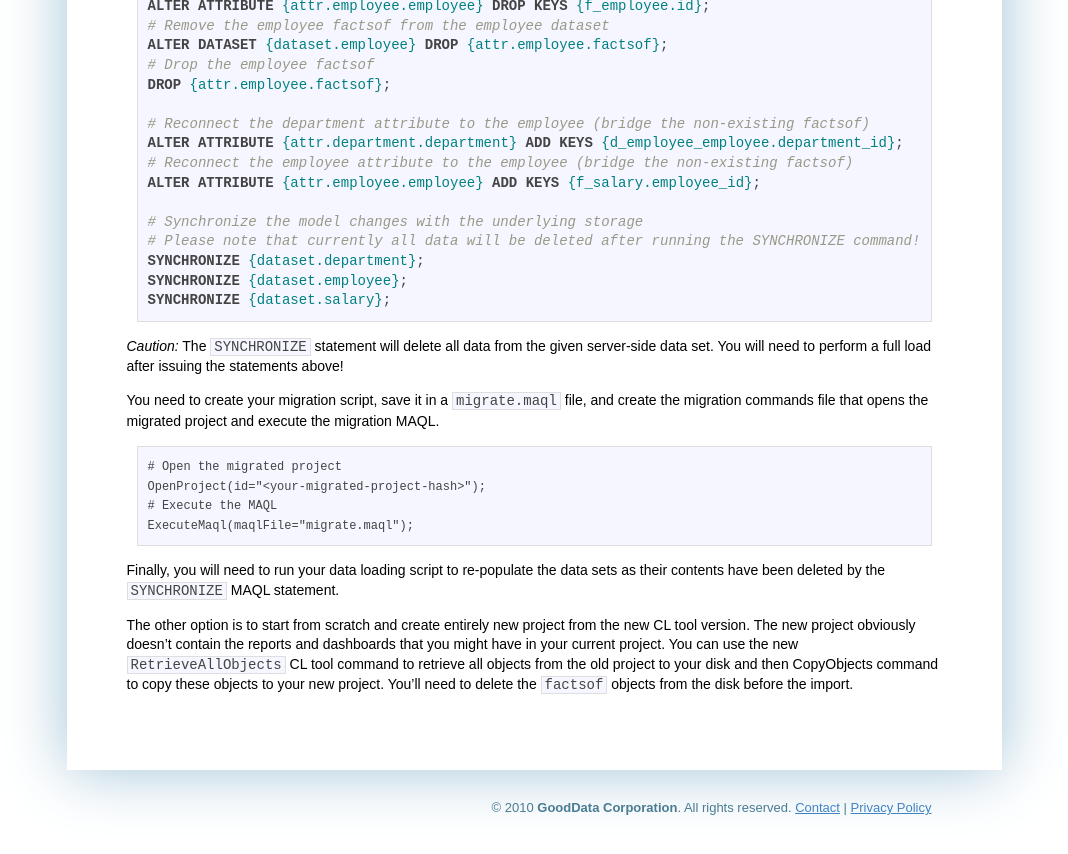
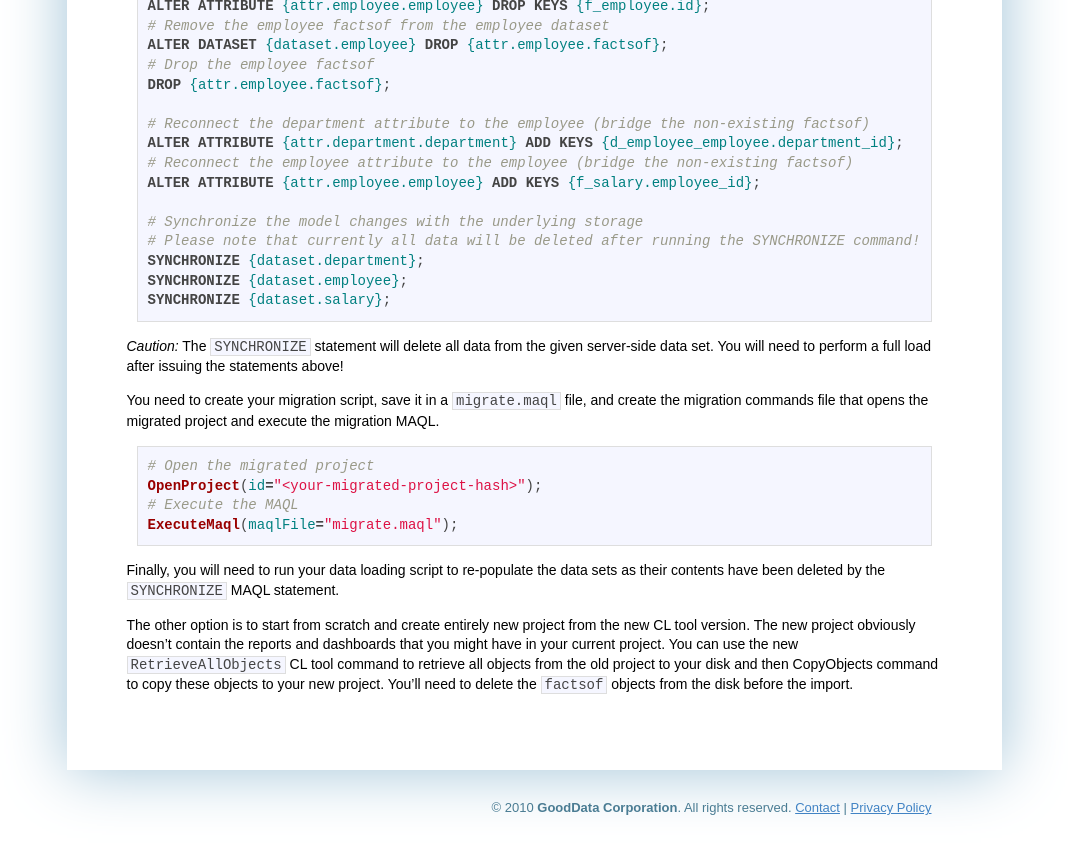
Before and after one commit to jgergic/gooddata.github.com, a Jekyll site: the page built from _posts/2010-10-25-gooddata-cl-migration.md, in a window 1280 px wide and 900 px high, scrolled down 2245 px. Shown: the top 854 px of the window, without its empty margins (106-1174 px from the left). Built offline with Jekyll 4.4.1, drawn with Linux system fonts in a browser that asks for light colours; some of the changed lines change nothing that is shown.

Commit message:
Added syntax highlight to GDCL skript in GDCL migration blog post

```diff
--- a/_posts/2010-10-25-gooddata-cl-migration.md
+++ b/_posts/2010-10-25-gooddata-cl-migration.md
@@ -117,11 +117,22 @@ Original MAQL pre-pygmentize
 
 You need to create your migration script, save it in a `migrate.maql` file, and create the migration commands file that opens the migrated project and execute the migration MAQL.
 
+{% comment %}
+Original script before pygmentize:
+
     # Open the migrated project
     OpenProject(id="<your-migrated-project-hash>");
     # Execute the MAQL
     ExecuteMaql(maqlFile="migrate.maql");
 
+{% endcomment %}
+
+<div class="highlight"><pre><span class="c1"># Open the migrated project</span>
+<span class="nf">OpenProject</span><span class="p">(</span><span class="nv">id</span><span class="o">=</span><span class="s">&quot;&lt;your-migrated-project-hash&gt;&quot;</span><span class="p">);</span>
+<span class="c1"># Execute the MAQL</span>
+<span class="nf">ExecuteMaql</span><span class="p">(</span><span class="nv">maqlFile</span><span class="o">=</span><span class="s">&quot;migrate.maql&quot;</span><span class="p">);</span>
+</pre></div>
+
 Finally, you will need to run your data loading script to re-populate the data sets as their contents have been deleted by the `SYNCHRONIZE` MAQL statement.
 
 The other option is to start from scratch and create entirely new project from the new CL tool version. The new project obviously doesn't contain the reports and dashboards that you might have in your current project. You can use the new `RetrieveAllObjects` CL tool command to retrieve all objects from the old project to your disk and then CopyObjects command to copy these objects to your new project. You'll need to delete the `factsof` objects from the disk before the import.
```
